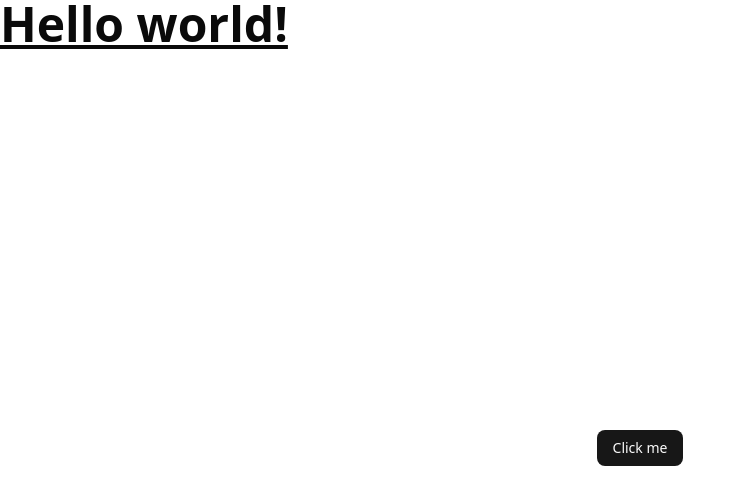
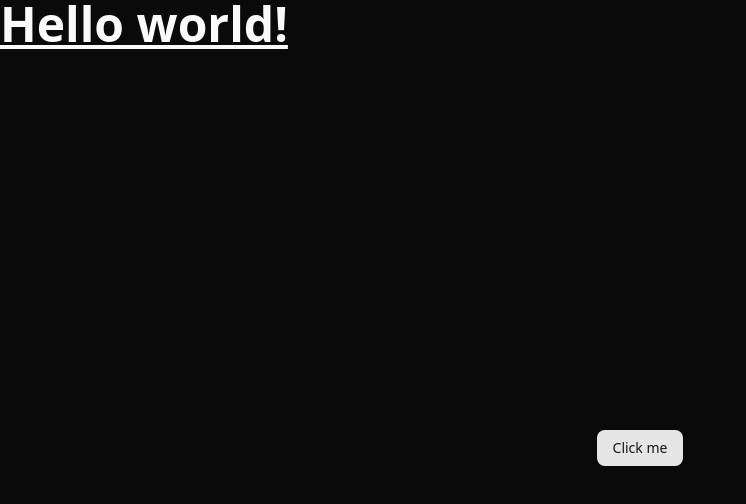
Before and after one commit to chodec/Bombadil, a React (Vite) app in the folder bombadil/: page / in a window 1280 px wide. Shown: the top 504 px of the page, without its empty margins (0-746 px from the left). Built offline with nearby package versions, Linux system fonts and the light colour scheme.

Commit message:
dark mode

```diff
--- a/bombadil/src/App.tsx
+++ b/bombadil/src/App.tsx
@@ -1,15 +1,17 @@
+import { ThemeProvider } from "@/components/ui/theme-provider"
 import { Button } from "@/components/ui/button"
 
 function App() {
   return (
-    <>
+    <ThemeProvider defaultTheme="dark" storageKey="vite-ui-theme">
       <h1 className="text-5xl font-bold underline">
         Hello world!
       </h1>
       <div className="flex min-h-svh flex-col items-center justify-center">
         <Button>Click me</Button>
       </div>
-    </>
+    </ThemeProvider>
+
   );
 }
 
--- /dev/null
+++ b/bombadil/src/components/ui/theme-provider.tsx
@@ -0,0 +1,73 @@
+import { createContext, useContext, useEffect, useState } from "react"
+
+type Theme = "dark" | "light" | "system"
+
+type ThemeProviderProps = {
+  children: React.ReactNode
+  defaultTheme?: Theme
+  storageKey?: string
+}
+
+type ThemeProviderState = {
+  theme: Theme
+  setTheme: (theme: Theme) => void
+}
+
+const initialState: ThemeProviderState = {
+  theme: "system",
+  setTheme: () => null,
+}
+
+const ThemeProviderContext = createContext<ThemeProviderState>(initialState)
+
+export function ThemeProvider({
+  children,
+  defaultTheme = "system",
+  storageKey = "vite-ui-theme",
+  ...props
+}: ThemeProviderProps) {
+  const [theme, setTheme] = useState<Theme>(
+    () => (localStorage.getItem(storageKey) as Theme) || defaultTheme
+  )
+
+  useEffect(() => {
+    const root = window.document.documentElement
+
+    root.classList.remove("light", "dark")
+
+    if (theme === "system") {
+      const systemTheme = window.matchMedia("(prefers-color-scheme: dark)")
+        .matches
+        ? "dark"
+        : "light"
+
+      root.classList.add(systemTheme)
+      return
+    }
+
+    root.classList.add(theme)
+  }, [theme])
+
+  const value = {
+    theme,
+    setTheme: (theme: Theme) => {
+      localStorage.setItem(storageKey, theme)
+      setTheme(theme)
+    },
+  }
+
+  return (
+    <ThemeProviderContext.Provider {...props} value={value}>
+      {children}
+    </ThemeProviderContext.Provider>
+  )
+}
+
+export const useTheme = () => {
+  const context = useContext(ThemeProviderContext)
+
+  if (context === undefined)
+    throw new Error("useTheme must be used within a ThemeProvider")
+
+  return context
+}
```
